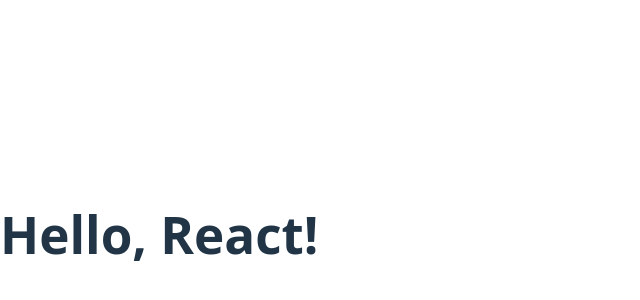
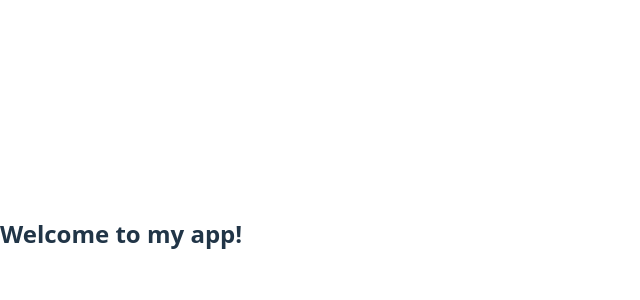
Before and after one commit to Ashken-Soriano/appdev1, a React (Vite) app in the folder react-describing-ui/: page / in a window 1280 px wide. Shown: the part 166-466 px from the top of the page, without its empty margins (0-640 px from the left). Built offline with nearby package versions, Linux system fonts and the light colour scheme.

Commit message:
Done with when and how to create multi-component files

```diff
--- a/react-describing-ui/src/App.jsx
+++ b/react-describing-ui/src/App.jsx
@@ -1,11 +1,9 @@
-function Welcome() {
-  return <h1>Hello, React!</h1>;
-}
+import { Greeting } from "./components/Greeting";
 
 export default function App() {
   return (
     <div>
-      <Welcome />
+      <Greeting />
     </div>
   );
 }
--- /dev/null
+++ b/react-describing-ui/src/components/Greeting.jsx
@@ -0,0 +1,3 @@
+export function Greeting() {
+  return <h2>Welcome to my app!</h2>;
+}
```
